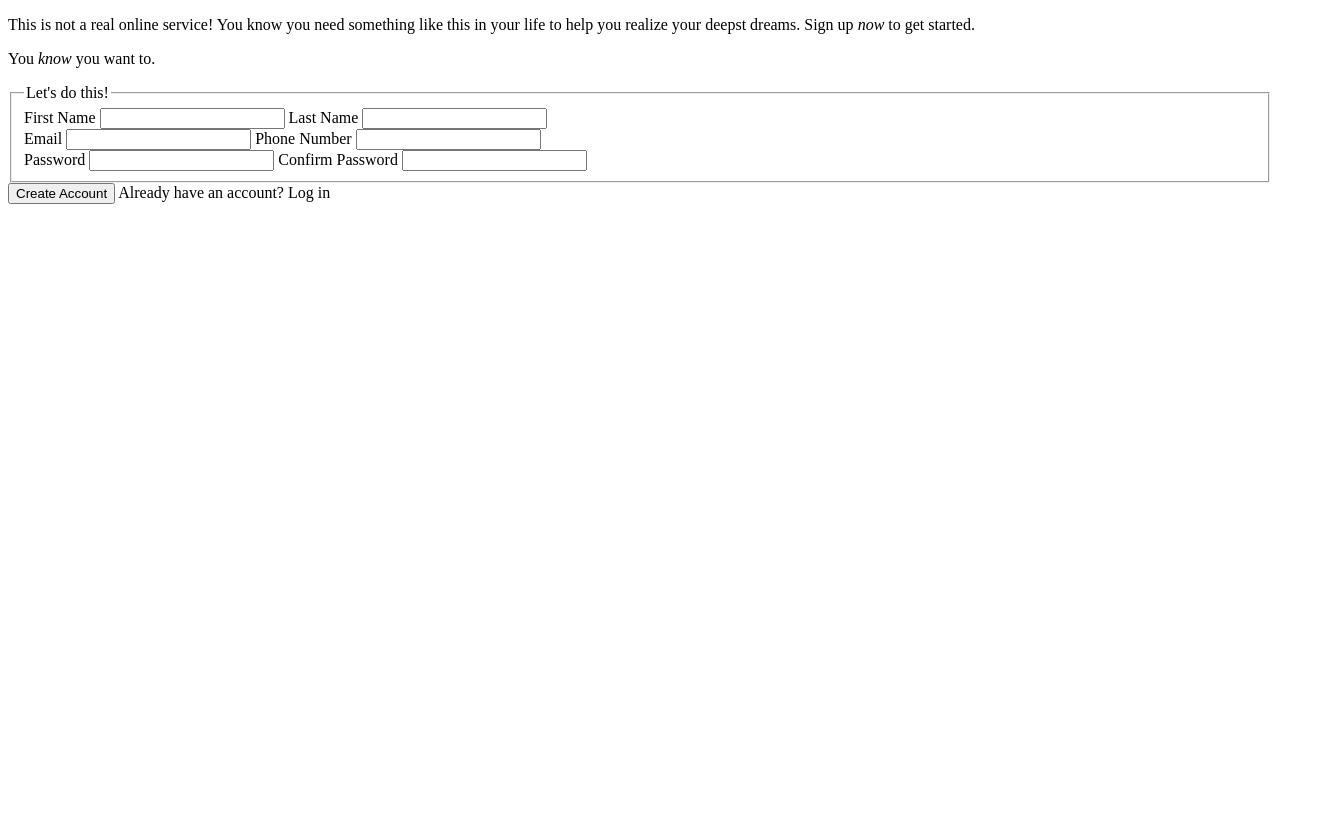
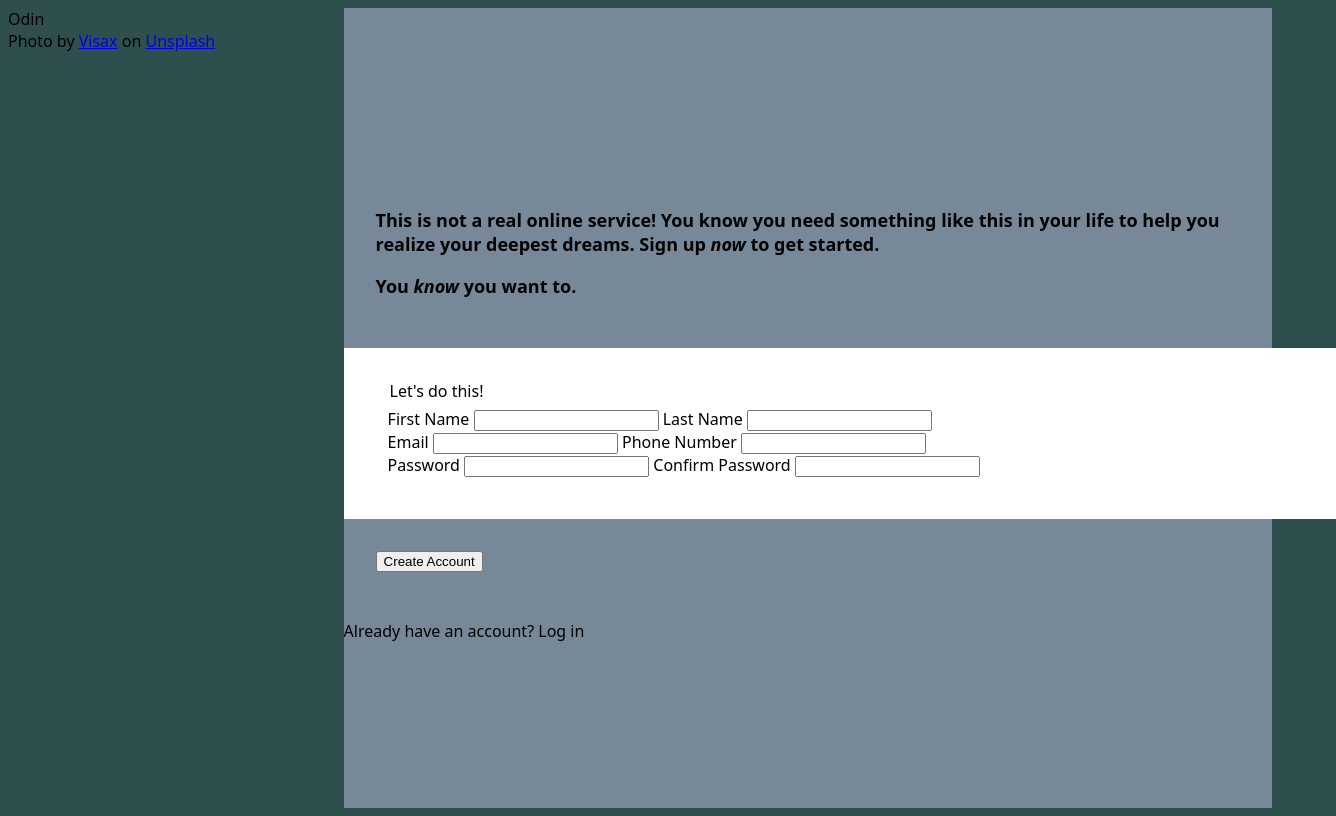
Before and after one commit to duncanp781/sign-up-form, a plain HTML site: page index.html in a window 1280 px wide. Shown: the whole page, 1336 px wide, since content can reach past the window. Drawn offline with Linux system fonts and the light colour scheme.

Commit message:
Add basic styling

```diff
--- a/index.html
+++ b/index.html
@@ -5,19 +5,33 @@
   <meta http-equiv="X-UA-Compatible" content="IE=edge">
   <meta name="viewport" content="width=device-width, initial-scale=1.0">
   <title>Document</title>
+  <link rel="stylesheet" href="style.css">
 </head>
 <body>
   <div class="left">
+    <!-- <img src="images/side-image.jpg" id = 'side-image'> -->
+    <div class = 'logo'>
+      <!-- <img src = 'images/odin-lined.png' id="logo"> -->
+      <div class="logo-text">
+        Odin
+      </div>
+    </div>
 
+
+    <div class="credit">
+        Photo by <a href="https://unsplash.com/@visaxslr?utm_source=unsplash&utm_medium=referral&utm_content=creditCopyText">Visax</a> on <a href="https://unsplash.com/t/experimental?utm_source=unsplash&utm_medium=referral&utm_content=creditCopyText">Unsplash</a>
+    </div>
 
   </div>
   <div class="right">
-    <p class="text">This is not a real online service! You know you need something like this in your life to help you realize your deepst dreams. Sign up <em>now</em> to get started.
-    </p>
-    <p>You <em>know</em> you want to.</p>
+    <div class="text">
+      <p class="main-text">This is not a real online service! You know you need something like this in your life to help you realize your deepest dreams. Sign up <em>now</em> to get started.
+      </p>
+      <p class = "subtext">You <em>know</em> you want to.</p>
+    </div>
     <div class="form-area">
-      <form action="">
-        <fieldset class = 'styled-area'>
+      <form action="" id = 'form'>
+        <fieldset>
           <legend>Let's do this!</legend>
 
           <div class="name">
@@ -44,9 +58,10 @@
             <input type="password" name="password" id="confirm-password">
           </div>
         </fieldset>
-        <button type="submit">Create Account</button>
-        <span>Already have an account? <a>Log in</a></span>
+
       </form>
+      <button type="submit" for = 'form' id = 'create-account'>Create Account</button>
+      <p type='log-in'>Already have an account? <a>Log in</a></p>
     </div>
 
   </div>
--- a/style.css
+++ b/style.css
@@ -0,0 +1,65 @@
+:root{
+  font-family:system-ui, -apple-system, BlinkMacSystemFont, 'Segoe UI', Roboto, Oxygen, Ubuntu, Cantarell, 'Open Sans', 'Helvetica Neue', sans-serif;
+
+  --right-margin: 32px;
+}
+
+body{
+  display: flex;
+  background-color: darkslategray;
+}
+
+
+.left{
+  width: 40vw;
+  height: 100vh;
+}
+
+
+.right{
+  background-color:rgb(119, 136, 153);
+  display: flex;
+  flex-direction: column;
+  align-items: flex-start;
+  justify-content: center;
+  height: 100vh;
+
+}
+
+.text{
+  margin: var(--right-margin);
+  font-size: 18px;
+  font-weight: bold;
+}
+
+#logo{
+  width: 6rem;
+}
+
+.form-area{
+  width: 100%;
+  margin: 0px;
+}
+form{
+  width: 100%;
+  margin: 0px;
+  background-color: white;
+  padding: var(--right-margin);
+}
+
+fieldset{
+
+  width: 100%;
+  margin: 0px;
+  border-style: none;
+  display: flex;
+  flex-direction: column;
+}
+
+#create-account{
+  margin: var(--right-margin);
+}
+
+#log-in{
+  margin: var(--right-margin);
+}
```
Also changed, not shown: fonts/Norse-Bold.woff (added), images/odin-lined.png (added), images/side-image.jpg (added).
